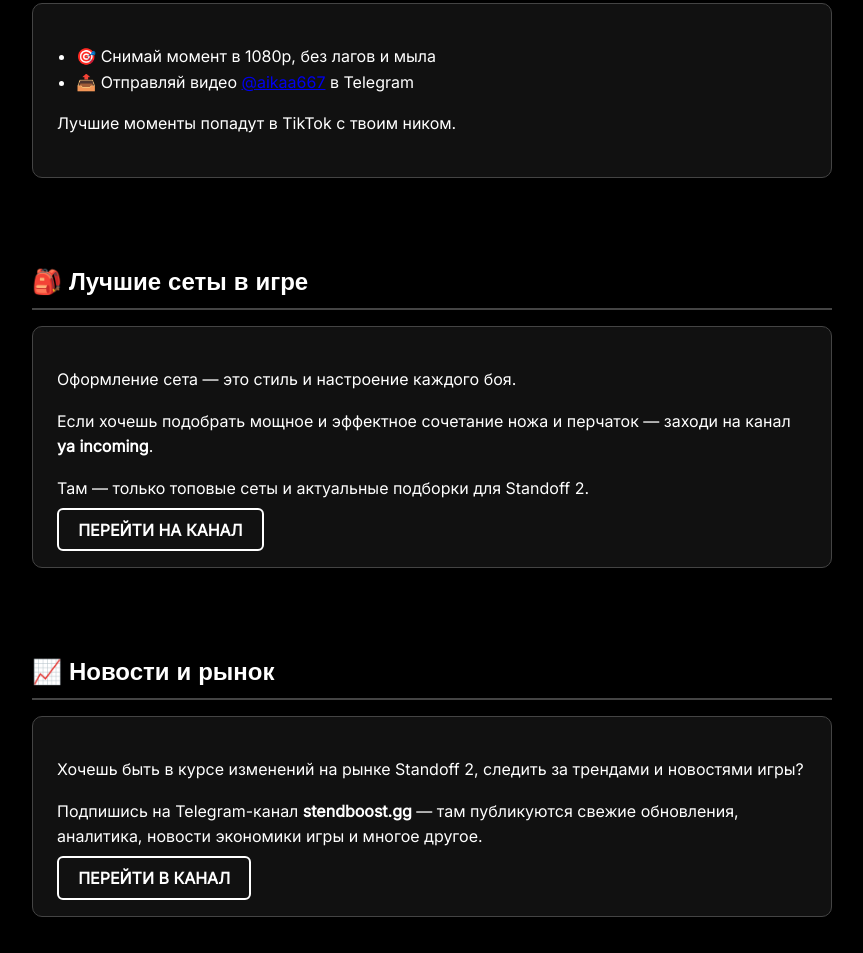
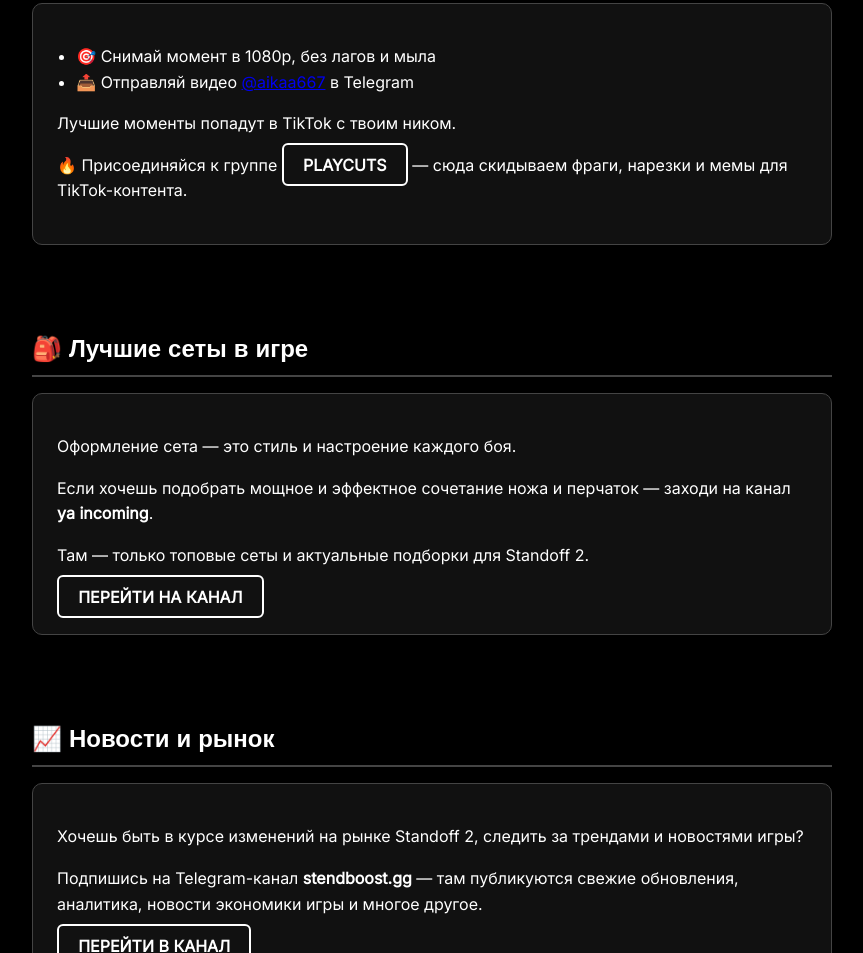
Before and after one commit to NNNursultan676/SavageSeven, a plain HTML site: page index.html in a window 1280 px wide. Shown: the part 2679-3632 px from the top of the page, without its empty margins (208-1071 px from the left). Drawn offline with Linux system fonts and the light colour scheme.

Commit message:
Update index.html

```diff
--- a/index.html
+++ b/index.html
@@ -202,6 +202,7 @@
         <li>📤 Отправляй видео <a href="https://t.me/aikaa667" target="_blank">@aikaa667</a> в Telegram</li>
       </ul>
       <p>Лучшие моменты попадут в TikTok с твоим ником.</p>
+      <p>🔥 Присоединяйся к группе <a class="button" href="https://t.me/PlayCuts" target="_blank">PlayCuts</a> — сюда скидываем фраги, нарезки и мемы для TikTok-контента.</p>
     </div>
   </section>
 
@@ -236,3 +237,4 @@
   </footer>
 
 </body>
+</html>
```
